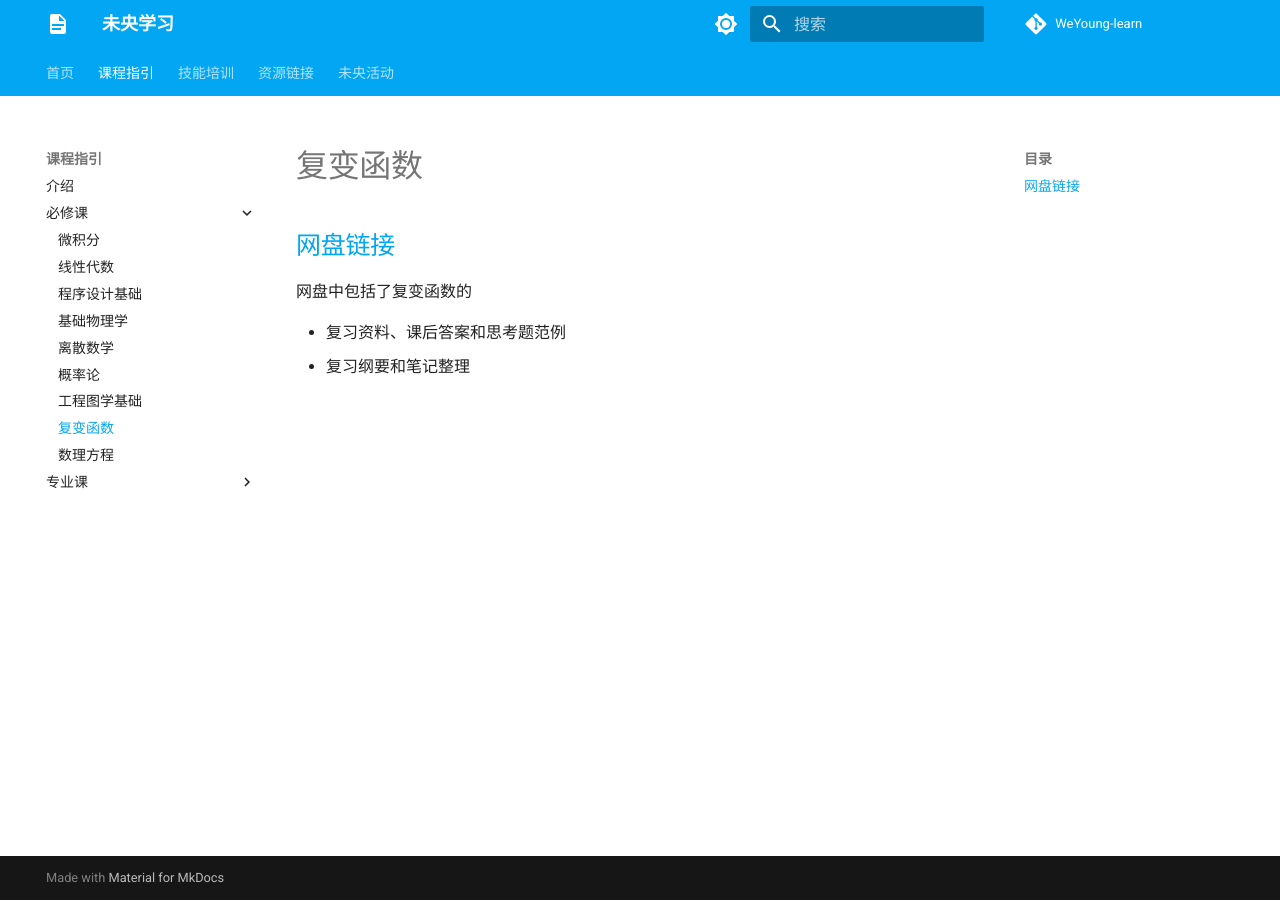
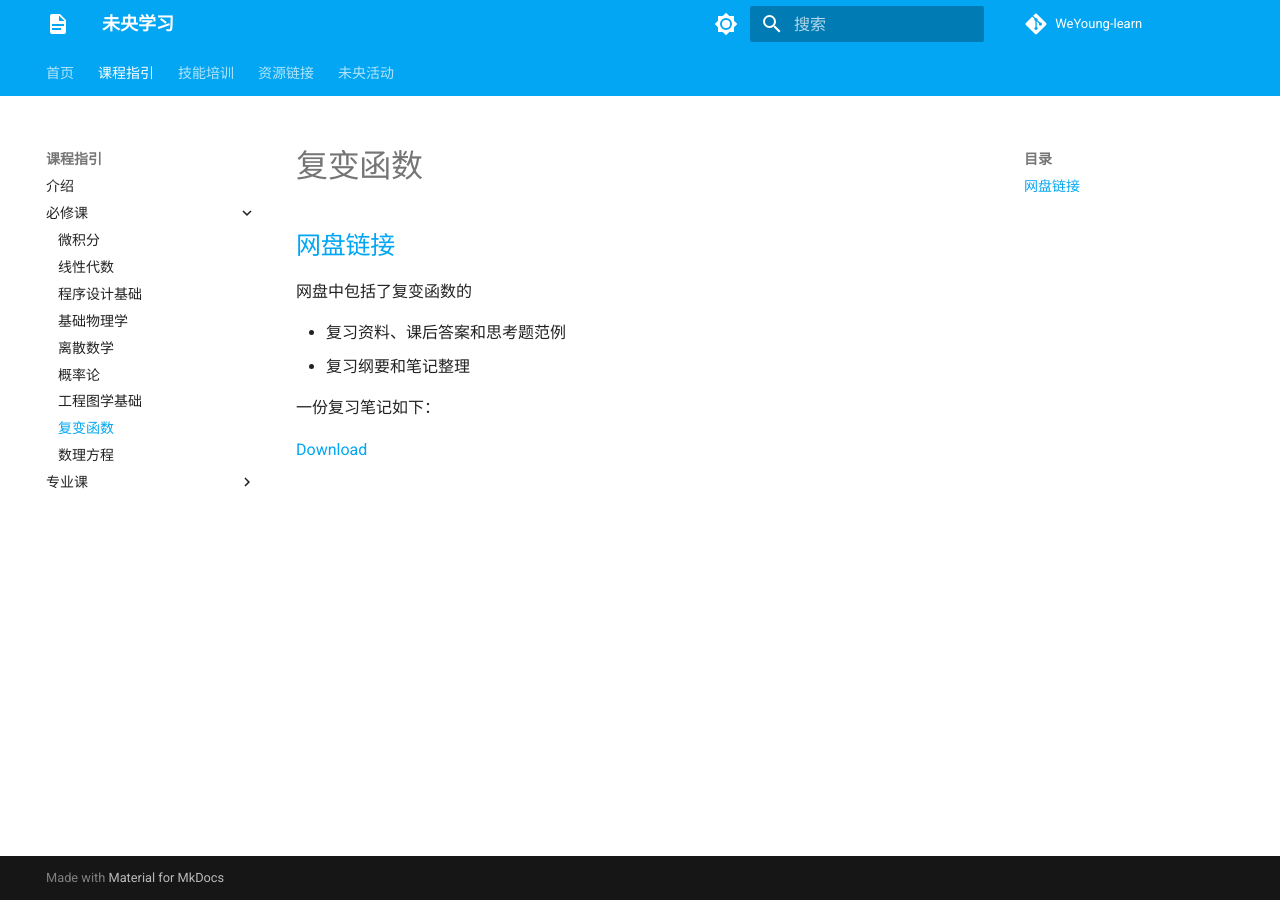
Before and after one commit to WeYoung-learn/WeYoung-learn.github.io, an MkDocs documentation site: the page built from docs/courses/basic/complex_func/index.md, in a window 1280 px wide. Built offline with MkDocs 1.6.1 and Material for MkDocs 9.7.7, drawn with Linux system fonts in a browser that asks for light colours; comment, search, counter and statistics services are not loaded.

Commit message:
fix typo & error

```diff
--- a/docs/courses/basic/complex_func/index.md
+++ b/docs/courses/basic/complex_func/index.md
@@ -6,3 +6,10 @@
 
 - 复习资料、课后答案和思考题范例
 - 复习纲要和笔记整理
+
+
+一份复习笔记如下：
+
+<object data="https://cloud.tsinghua.edu.cn/d/54a530a28dce4935a1c6/files/?p=%2F%E5%A4%8D%E5%8F%98%E5%87%BD%E6%95%B0%E7%AC%94%E8%AE%B0%E6%95%B4%E7%90%86_%E8%87%AA56%E7%88%B1%E5%AD%A6%E4%B9%A0.pdf" type="application/pdf" width="100%" height="500px">
+    <a href="https://cloud.tsinghua.edu.cn/d/54a530a28dce4935a1c6/files/?p=%2F%E5%A4%8D%E5%8F%98%E5%87%BD%E6%95%B0%E7%AC%94%E8%AE%B0%E6%95%B4%E7%90%86_%E8%87%AA56%E7%88%B1%E5%AD%A6%E4%B9%A0.pdf">Download</a>
+</object>
--- a/mkdocs.yml
+++ b/mkdocs.yml
@@ -92,7 +92,7 @@ nav:
           - 动力建模与仿真: "courses/professional/dynamic_modeling_and_simulation/index.md"
           - 工程热力学: "courses/professional/engineering_thermodynamics/index.md"
           - 工程经济学: "courses/professional/engineering_economics/index.md"
-          - 高代宣讲(英): "courses/professional/advanced_algebra_selected/index.md"
+          - 高等线性代数选讲: "courses/professional/advanced_algebra_selected/index.md"
           - 经济学原理: "courses/professional/principles_of_economics/index.md"
           - 统计力学: "courses/professional/statistical_mechanics/index.md"
   - 技能培训:
```
Also changed, not shown: docs/courses/basic/fundamentals_of_engineering_graphics/index.md (+1 -1 lines).
